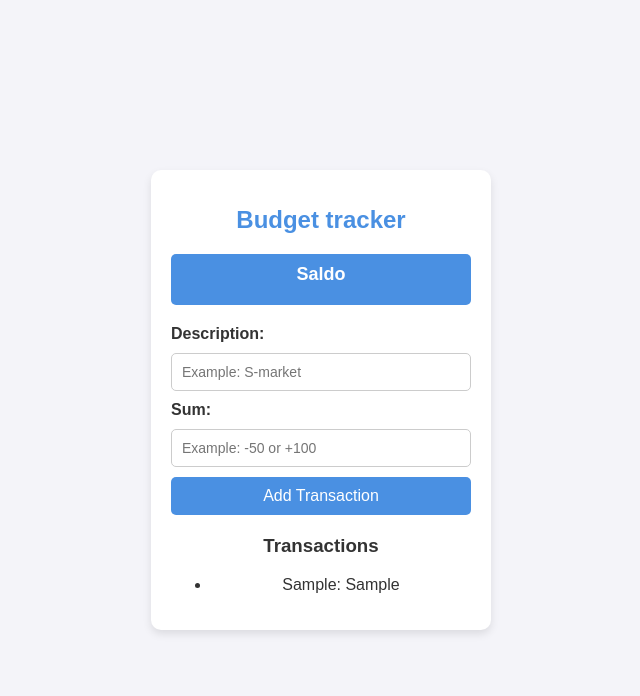
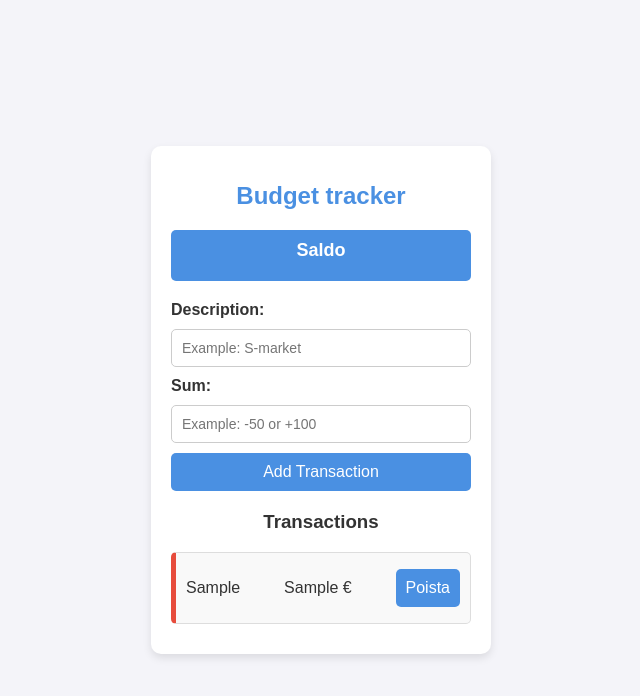
Before and after one commit to phiquangdat/budget-tracker-app, a React (Vite) app: page / in a window 1280 px wide. Both pictures are taken after typing "Sample", "Sample" into the empty fields and a click on the button "Add Transaction". Shown: the top 696 px of the page, without its empty margins (319-959 px from the left). Built offline with nearby package versions, Linux system fonts and the light colour scheme.

Commit message:
add the delete button

```diff
--- a/src/App.jsx
+++ b/src/App.jsx
@@ -13,7 +13,7 @@ function App() {
         <div id="balance"></div>
       </div>
       <TransactionForm list={list} setList={setList} />
-      <TransactionList list={list} />
+      <TransactionList list={list} setList={setList} />
       {/* <div>
         <canvas id="myChart"></canvas>
       </div> */}
--- a/src/component/TransactionList/TransactionList.jsx
+++ b/src/component/TransactionList/TransactionList.jsx
@@ -1,12 +1,24 @@
 import "./TransactionList.css";
-export default function TransactionList({ list }) {
+
+export default function TransactionList({ list, setList }) {
+  function handleDelete(e) {
+    const updatedList = list.filter((_, index) => {
+      return index !== e;
+    });
+    setList(updatedList);
+  }
+
   return (
     <div>
       <h3>Transactions</h3>
-      <ul>
+      <ul id="transaction-list">
         {list.map((item, index) => (
-          <li key={index}>
-            {item.description}: {item.sum}
+          <li key={index} className={item.sum > 0 ? "income" : "expense"}>
+            <p className="description">{item.description}</p>
+            <p className="sum">{item.sum} €</p>
+            <button className="delete" onClick={() => handleDelete(index)}>
+              Poista
+            </button>
           </li>
         ))}
       </ul>
```
